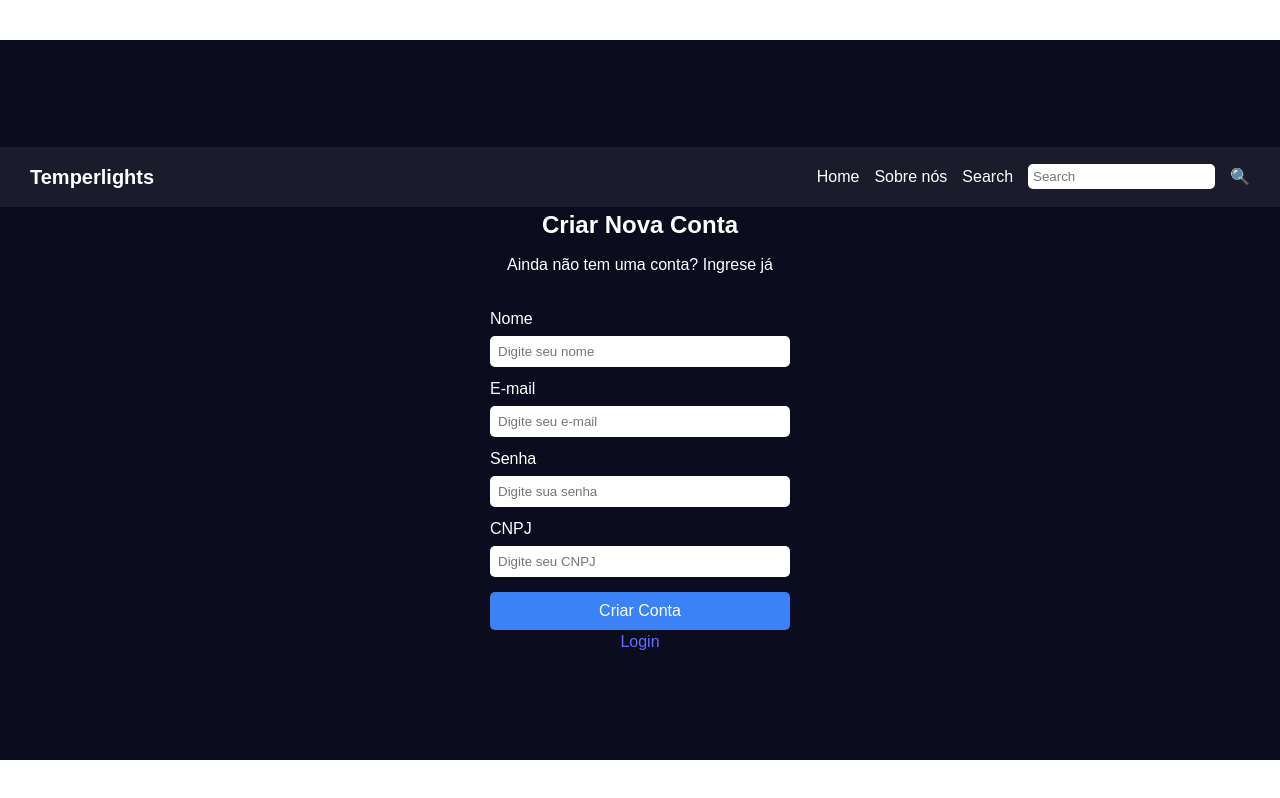
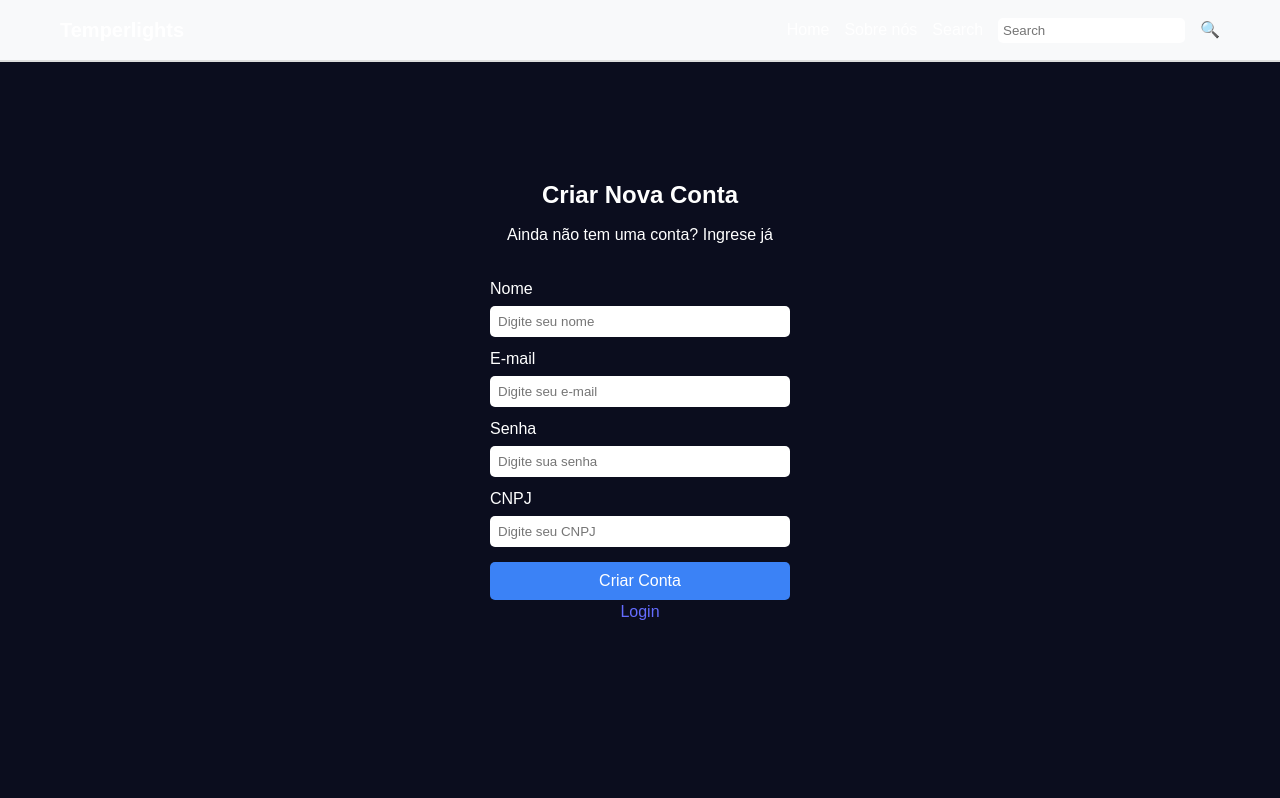
Before and after one commit to EricIkeda1/Temperlights, a React (Vite) app: page /register in a window 1280 px wide. Built offline with nearby package versions, Linux system fonts and the light colour scheme.

Commit message:
Correção para Register

```diff
--- a/src/styles/Register.css
+++ b/src/styles/Register.css
@@ -1,3 +1,12 @@
+html, body {
+  margin: 0;
+  padding: 0;
+  width: 100%;
+  height: 100%;
+  overflow: hidden;
+}
+
+
 .register-container {
   background-color: #0b0d1e;
   color: white;
@@ -5,20 +14,25 @@
   flex-direction: column;
   align-items: center;
   justify-content: center;
-  min-width: 1280px;
-  min-height: 720px;
+  width: 100vw;
+  height: 100vh;
   overflow: hidden;
-  width: 100%;
 }
 
 .register-navbar {
-  width: 100%;
-  background-color: #1a1c2c;
   display: flex;
   justify-content: space-between;
   align-items: center;
-  padding: 15px 30px;
+  width: 100%;
+  padding: 15px 60px;
+  background: #f8f9fa;
+  border-bottom: 2px solid #ddd;
+  position: absolute;
+  top: 0;
+  left: 0;
+  z-index: 1000;
 }
+
 
 .register-logo {
   font-size: 20px;
```
